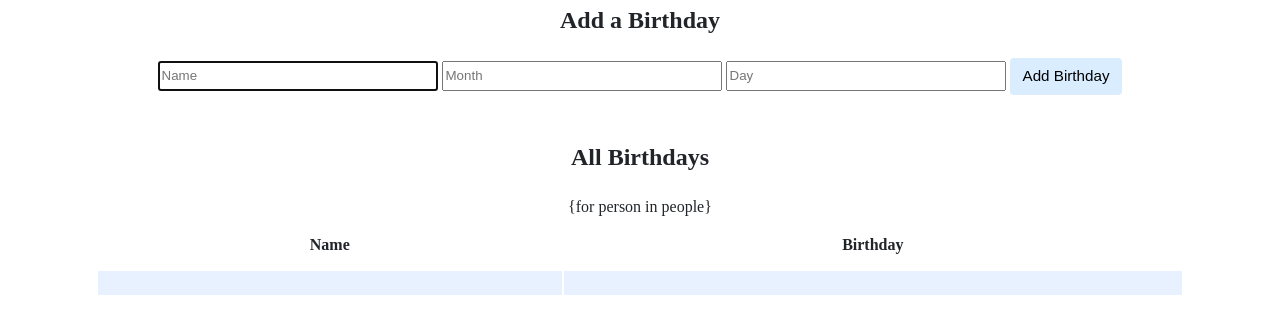
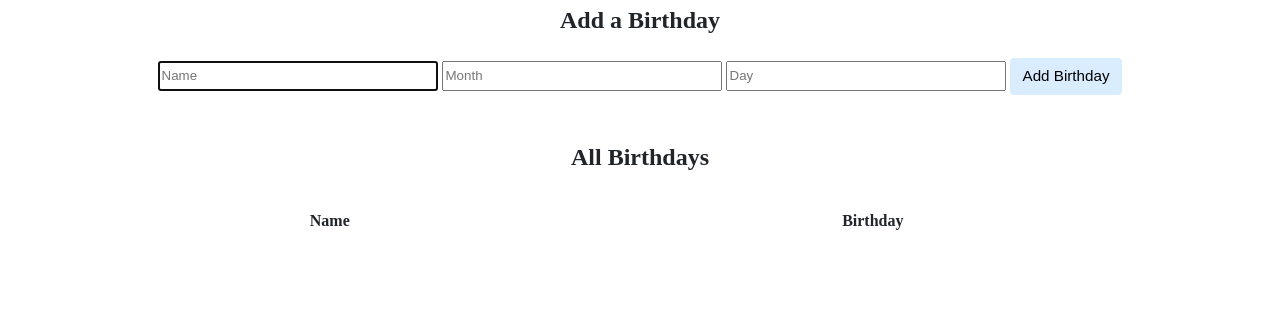
Before and after one commit to Nandinis1024/CS50-Weekly-Assignments, a Python web app: template birthdays/templates/index.html in a window 1280 px wide. Shown: the part 258-592 px from the top of the page. Run offline with Jinja, Linux system fonts and the light colour scheme; the template is opened without the code that fills it, so the values that code supplies are empty.

Commit message:
Tue, Feb 7, 2023, 9:04 PM +05:30

```diff
--- a/birthdays/app.py
+++ b/birthdays/app.py
@@ -37,6 +37,3 @@ def index():
     else:
 
         # TODO: Display the entries in the database on index.html
-        people = db.execute("SELECT * FROM birthdays")
-
-        return render_template("index.html", people = people)
--- a/birthdays/templates/index.html
+++ b/birthdays/templates/index.html
@@ -35,11 +35,8 @@
                     </thead>
                     <tbody>
                         <!-- TODO: Loop through the database entries to display them in this table -->
-                        {for person in people}
-                    <tr>
-                    <td>{{ person.name }}</td>
-                    <td>{{ person.month }}</td>
-                    </tr>
+
+
                     </tbody>
                 </table>
             </div>
```
